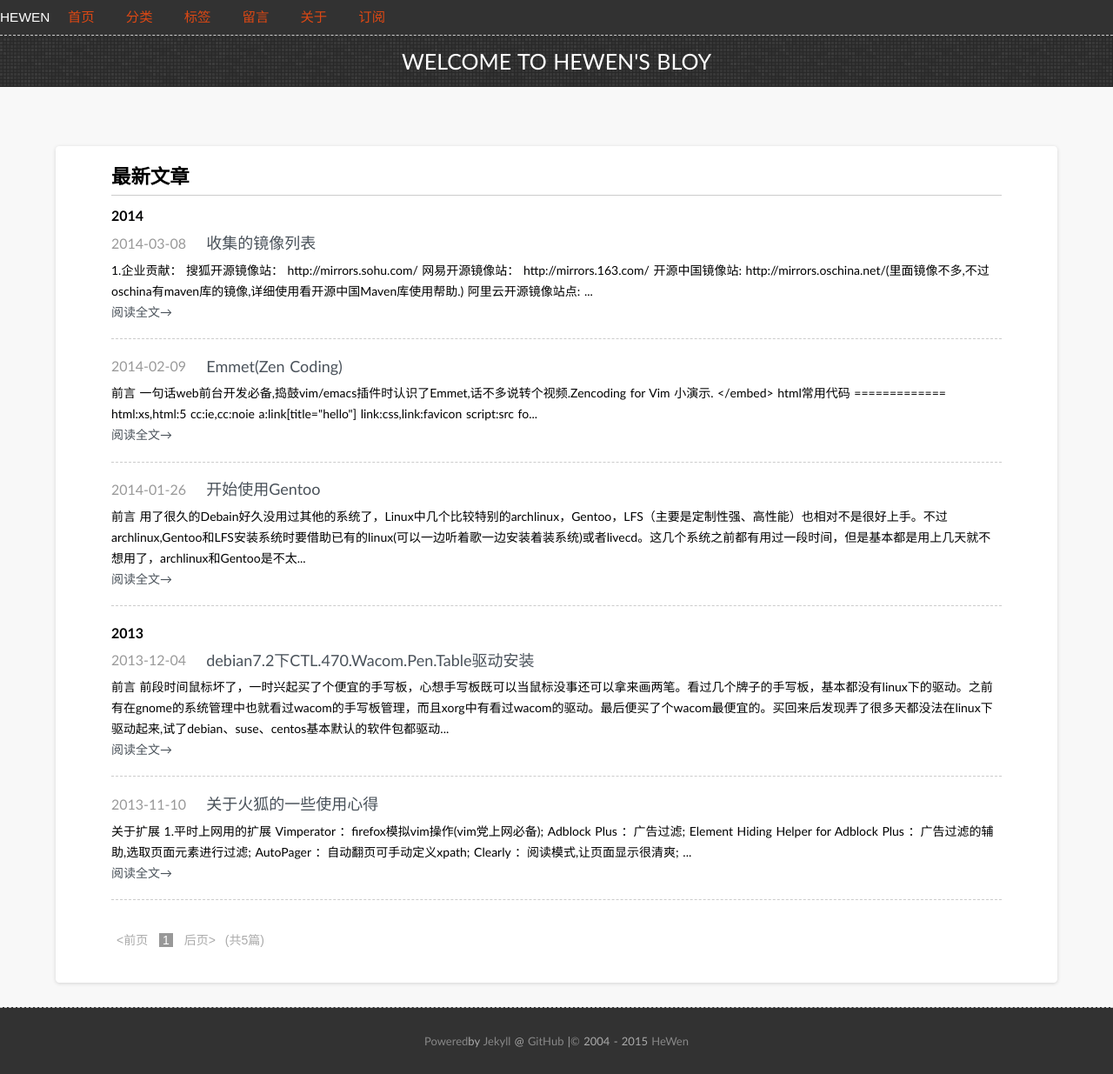
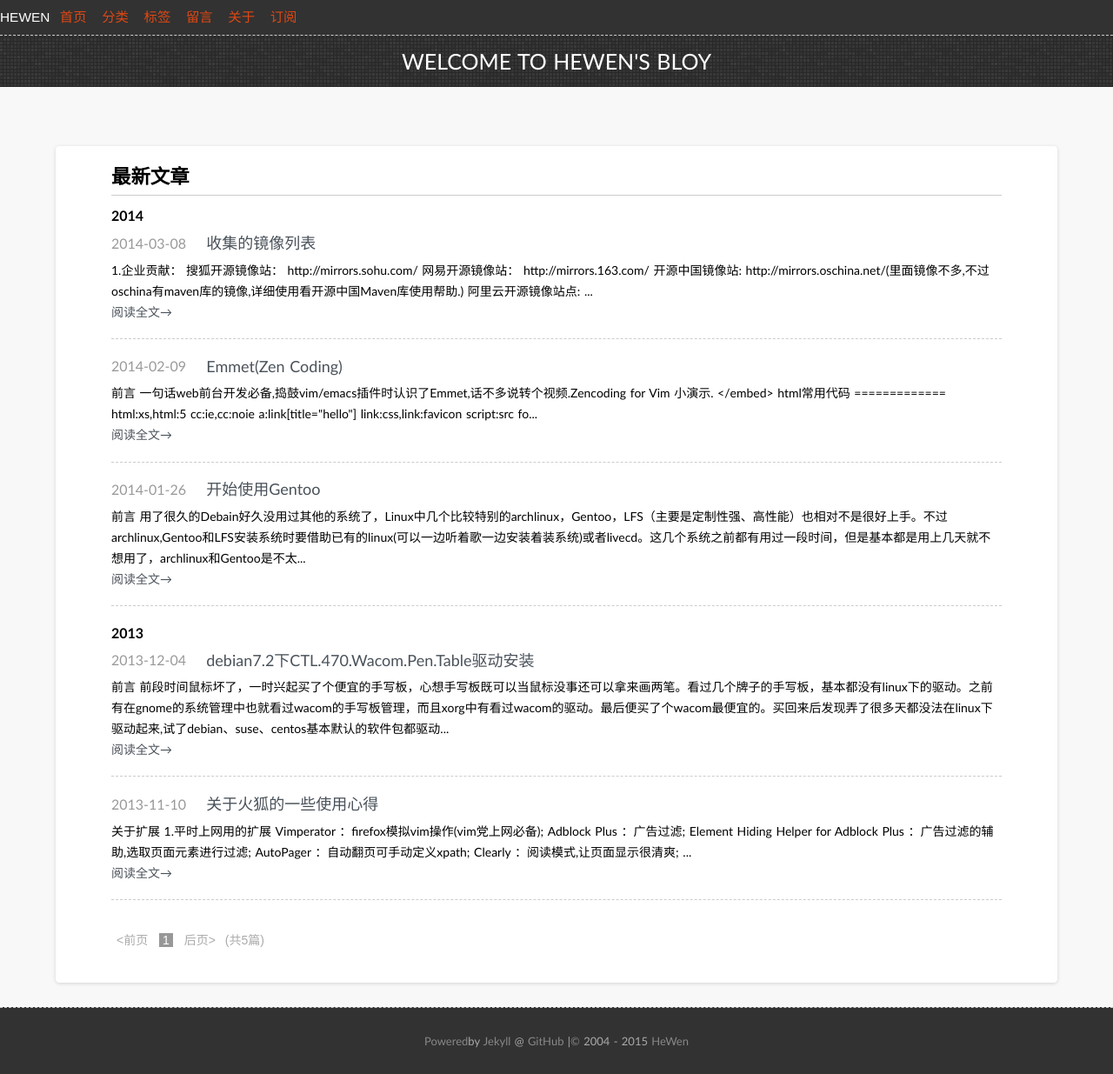
Before and after one commit to hewen/hewen.github.io, a Jekyll site: the page built from index.html, in a window 1280 px wide and 1235 px high. Shown: the whole window at 87% size. Built offline with Jekyll 4.4.1, drawn with Linux system fonts in a browser that asks for light colours; some web fonts are replaced; Markdown is read by kramdown in place of the engine named in the settings; the list of posts is cut into pages by our own code.

Commit message:
调整导航间距

```diff
--- a/media/css/style.css
+++ b/media/css/style.css
@@ -44,7 +44,7 @@ blockquote p{margin:0;padding:.5em 0;}
 .pageNavInvalid{font-weight:bold;font-size:17px;color:#D0D0D0;}
 header{padding:.5em 0;border-bottom: 1px solid #cccccc;}
 nav{position:fixed;z-index:200;width:100%;font-family:"Electrolize",sans-serif;font-size:1.1em;text-transform:uppercase;text-align:left;height:40px;line-height:40px;background:none repeat scroll 0 0 #323232;line-height:40px;border-bottom:1px dashed #CCCCCC;}
-nav a{padding:.7em 1em;color:#DD4814;}
+nav a{padding:.7em .4em;color:#DD4814;}
 nav span{color:#FFFFFF;}
 nav a:hover{background-color:#F3F3F3;text-decoration:none;color:#DD4814;-webkit-transition:color .2s linear;}
 .post{padding:.5em 0em;}
```
